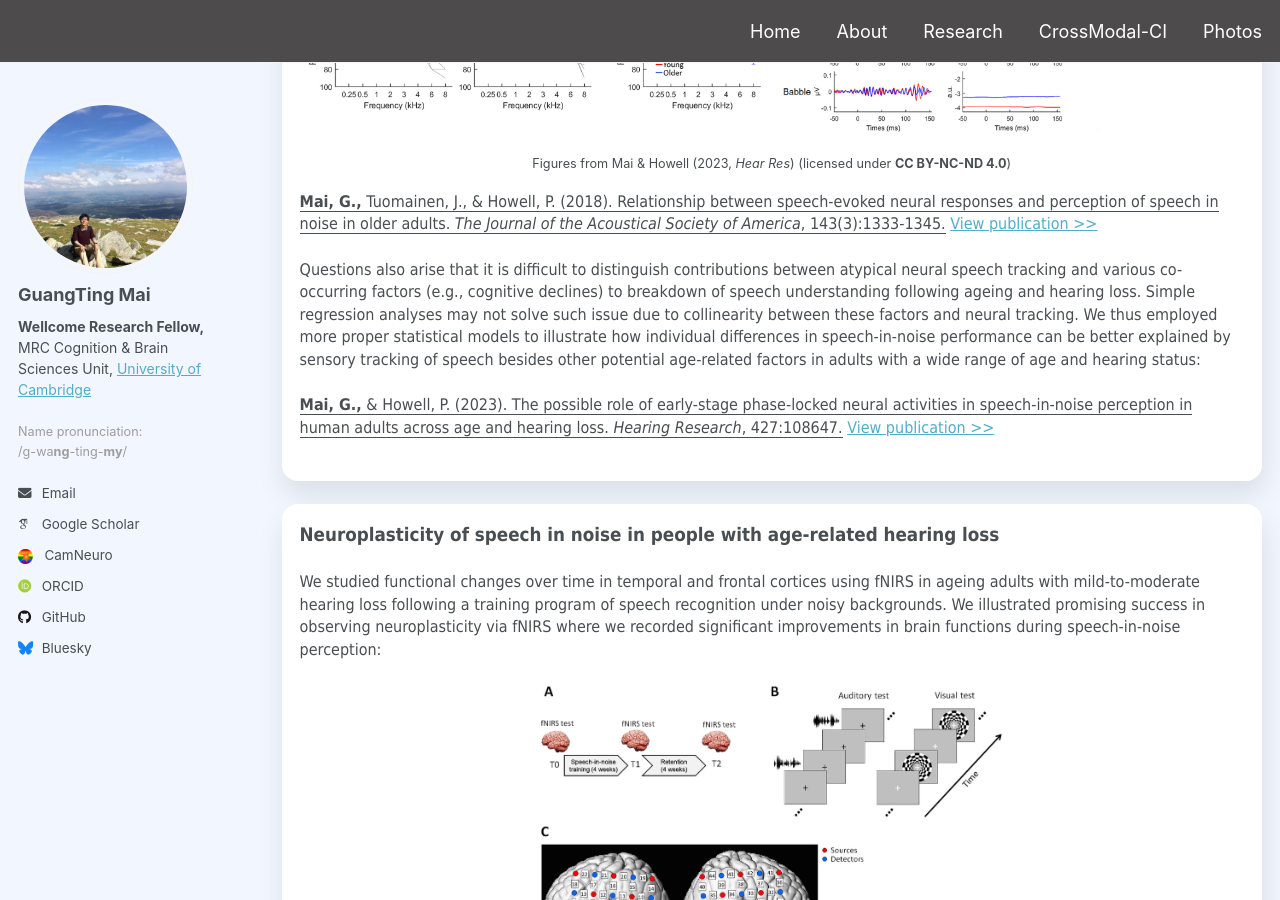
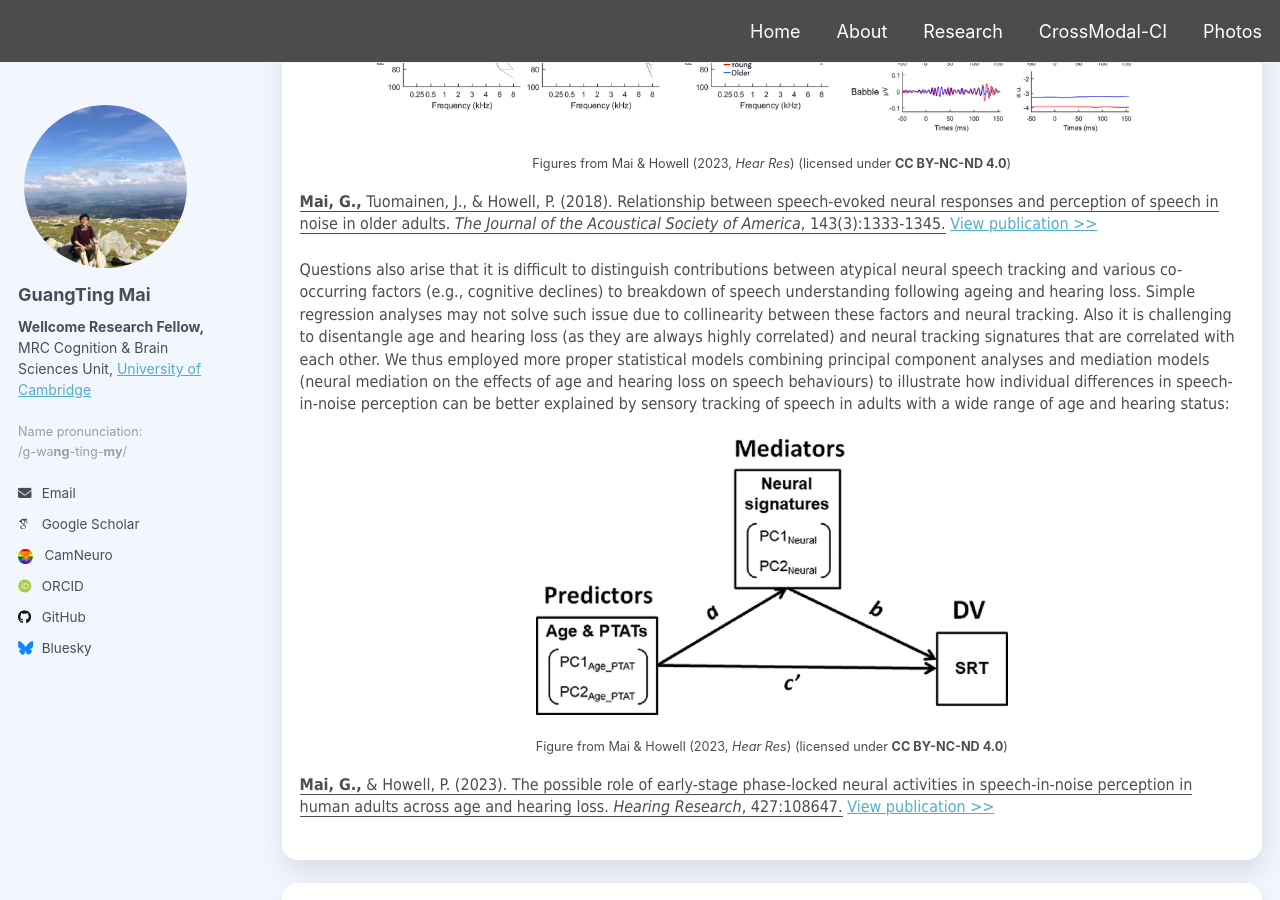
Before and after one commit to guangtingmai/guangtingmai.github.io, a Jekyll site: the page built from _pages/neuraltrack-hearingloss.html, in a window 1280 px wide and 900 px high, scrolled down 434 px. Built offline with Jekyll 4.4.1, drawn with Linux system fonts in a browser that asks for light colours; some web fonts are replaced.

Commit message:
Update neuraltrack-hearingloss.html

```diff
--- a/_pages/neuraltrack-hearingloss.html
+++ b/_pages/neuraltrack-hearingloss.html
@@ -12,17 +12,23 @@ author_profile: true
   loss contribute to atypical sensory neural tracking of speech (brainstem frequency following response (FFR) to fundamental frequency and neural
   phase locking to speech envelopes in the auditory cortex) in both quiet and noisy backgrounds and how these sensory tracking activities are
   associated with behavioural performances of speech recognition in noise in ageing adults:</span></p>
-<p align="left">
+<p align="center">
   <img src="https://guangtingmai.github.io/images/HearRes1.png" width="50%">
   <img src="https://guangtingmai.github.io/images/HearRes2.png" width="35%">
 </p>
 <p style="text-align:center;font-size:9.5pt;line-height:1.4;display: block;">Figures from Mai & Howell (2023, <i>Hear Res</i>) (licensed under <strong>CC BY-NC-ND 4.0</strong>)</p>
 <p><span style="font-size: 12pt;font-family: Tahoma;line-height: 1.4;display: block;margin-bottom: 0.1vh"><u><strong>Mai, G.,</strong> Tuomainen, J., & Howell, P. (2018). Relationship between speech-evoked neural responses and perception of speech in noise in older adults. <i>The Journal of the Acoustical Society of America</i>, 143(3):1333-1345.</u> <a href="https://pubs.aip.org/asa/jasa/article-abstract/143/3/1333/609610/Relationship-between-speech-evoked-neural?redirectedFrom=fulltext">View publication >></a></span></p>
 <p><span style="font-size: 12pt;font-family: Tahoma;line-height: 1.4;display: block;margin-bottom: 0.1vh">Questions also arise that it is difficult to distinguish
-  contributions between atypical neural speech tracking and various co-occurring factors (e.g., cognitive declines) to breakdown of speech understanding
-  following ageing and hearing loss. Simple regression analyses may not solve such issue due to collinearity between these factors and neural
-  tracking. We thus employed more proper statistical models to illustrate how individual differences in speech-in-noise performance can be better
-  explained by sensory tracking of speech besides other potential age-related factors in adults with a wide range of age and hearing status:</span></p>
+  contributions between atypical neural speech tracking and various co-occurring factors (e.g., cognitive declines) to breakdown of speech understanding following
+  ageing and hearing loss. Simple regression analyses may not solve such issue due to collinearity between these factors and neural tracking. Also it is challenging
+  to disentangle age and hearing loss (as they are always highly correlated) and neural tracking signatures that are correlated with each other. We thus employed
+  more proper statistical models combining principal component analyses and mediation models (neural mediation on the effects of age and hearing loss on speech
+  behaviours) to illustrate how individual differences in speech-in-noise perception can be better explained by sensory tracking of speech in adults with a wide
+  range of age and hearing status:</span></p>
+<p align="center">
+  <img src="https://guangtingmai.github.io/images/HearRes3.png" width="50%">
+</p>
+<p style="text-align:center;font-size:9.5pt;line-height:1.4;display: block;">Figure from Mai & Howell (2023, <i>Hear Res</i>) (licensed under <strong>CC BY-NC-ND 4.0</strong>)</p>
 <p><span style="font-size: 12pt;font-family: Tahoma;line-height: 1.4;display: block;margin-bottom: 0.1vh"><u><strong>Mai, G.,</strong> & Howell, P. (2023). The possible role of early-stage phase-locked neural activities in speech-in-noise perception in human adults across age and hearing loss. <i>Hearing Research</i>, 427:108647.</u> <a href="https://www.sciencedirect.com/science/article/pii/S0378595522002155">View publication >></a></span></div></p>
 
 <p><div class="white-frame"><span style="font-size: 14pt;font-family: Tahoma;line-height: 1.4;display: block;margin-bottom: 0.1vh"><strong>Neuroplasticity of speech in noise in people with age-related hearing loss</strong></span></p>
```
